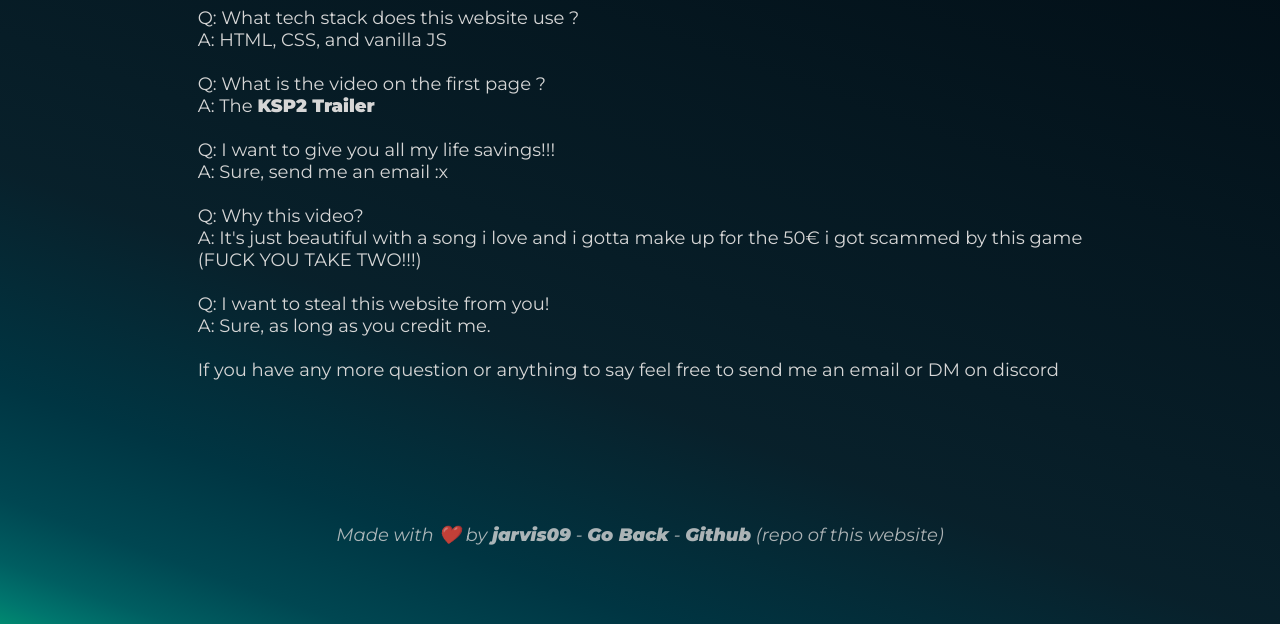
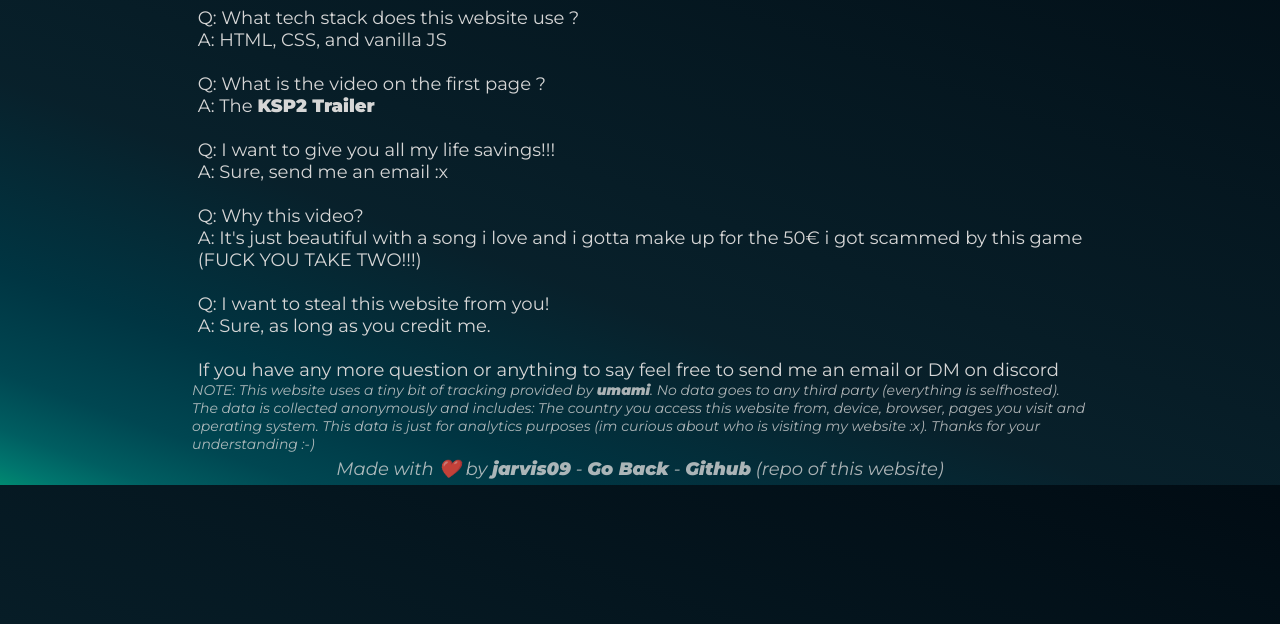
Before and after one commit to jarvis09-yann/portfolio, a plain HTML site: page about.html in a window 1280 px wide. Shown: the part 176-800 px from the top of the page. Drawn offline with Linux system fonts and the light colour scheme.

Commit message:
added anonymous tracking

```diff
--- a/about.html
+++ b/about.html
@@ -11,6 +11,11 @@
     <meta name="description" content="jarvis09's very fancy portfolio" />
     <meta name="viewport" content="width=device-width, initial-scale=1" />
     <link rel="stylesheet" href="./style.css" />
+    <script
+      defer
+      src="https://umami.jarvis09.com/script.js"
+      data-website-id="e3d4baa8-64d2-44a4-ae27-fff037bd7776"
+    ></script>
   </head>
   <body>
     <!--[if lt IE 7]>
@@ -51,6 +56,15 @@
             me an email or DM on discord
           </p>
         </ul>
+        <p class="cookie-notice">
+          NOTE: This website uses a tiny bit of tracking provided by
+          <a href="https://umami.is" class="link bold">umami</a>. No data goes
+          to any third party (everything is selfhosted). The data is collected
+          anonymously and includes: The country you access this website from,
+          device, browser, pages you visit and operating system. This data is
+          just for analytics purposes (im curious about who is visiting my
+          website :x). Thanks for your understanding :-)
+        </p>
       </div>
       <footer>
         <p>
--- a/style.css
+++ b/style.css
@@ -99,7 +99,6 @@
 }
 
 section {
-  height: 100vh;
   width: auto;
   display: -webkit-box;
   display: -ms-flexbox;
@@ -117,6 +116,7 @@
 }
 
 .first-page {
+  height: 100vh;
   padding: 0;
   -webkit-user-select: none;
   -moz-user-select: none;
@@ -456,17 +456,13 @@
 
 footer {
   margin: 5px;
-  height: 20%;
-  width: auto;
   display: -webkit-box;
   display: -ms-flexbox;
   display: flex;
   -webkit-box-pack: center;
   -ms-flex-pack: center;
   justify-content: center;
-  -webkit-box-align: end;
-  -ms-flex-align: end;
-  align-items: end;
+  align-items: flex-end;
   font-size: 18px;
   color: var(--c-text);
   opacity: 0.8;
@@ -489,6 +485,13 @@
   -ms-flex-direction: column;
   flex-direction: column;
   font-size: 18px;
+}
+
+.cookie-notice {
+  font-size: 14px;
+  color: var(--c-text);
+  opacity: 0.8;
+  font-style: italic;
 }
 
 @media only screen and (max-width: 800px) {
```
Also changed, not shown: index.html (+7 -1 lines).
